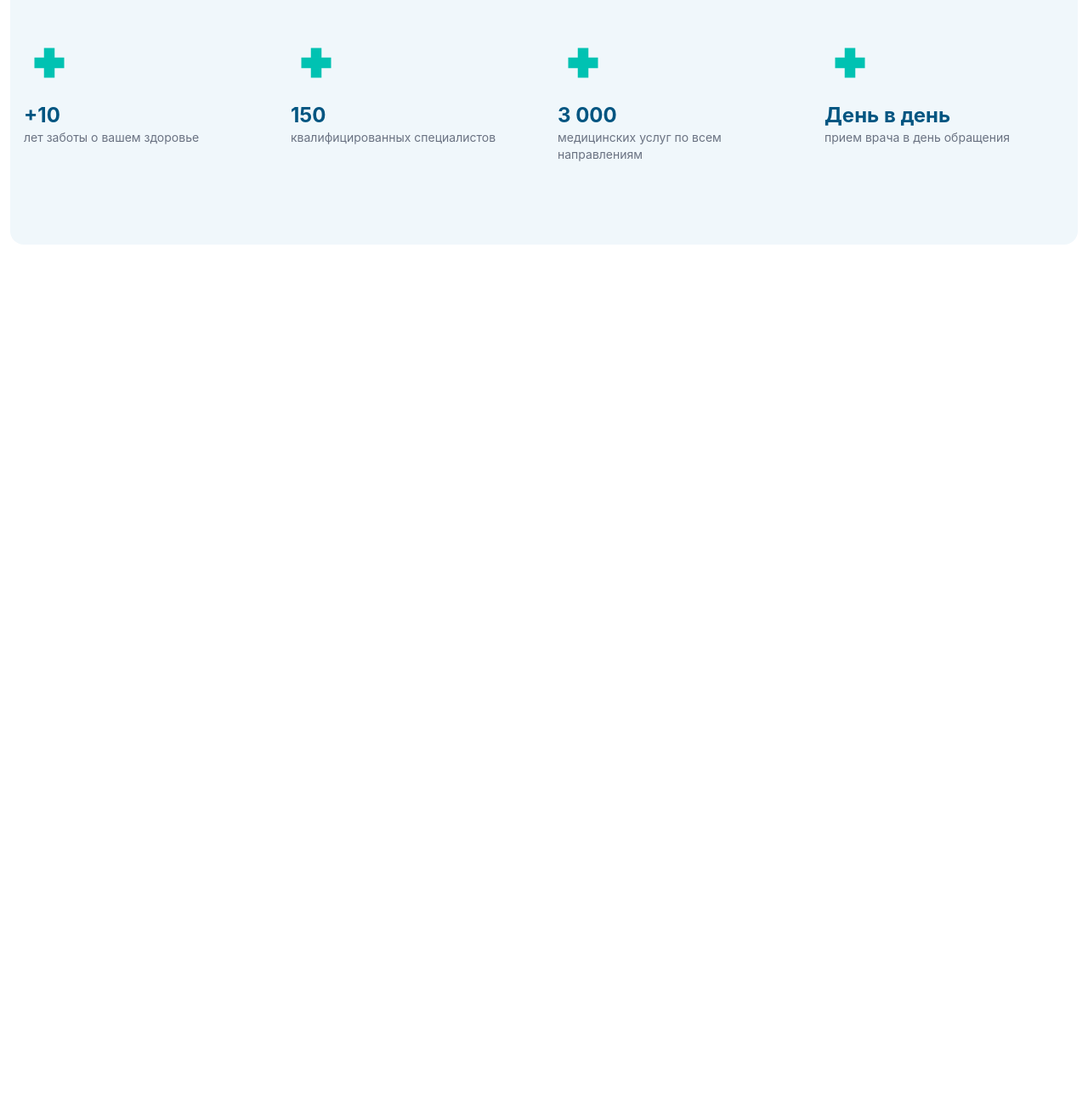
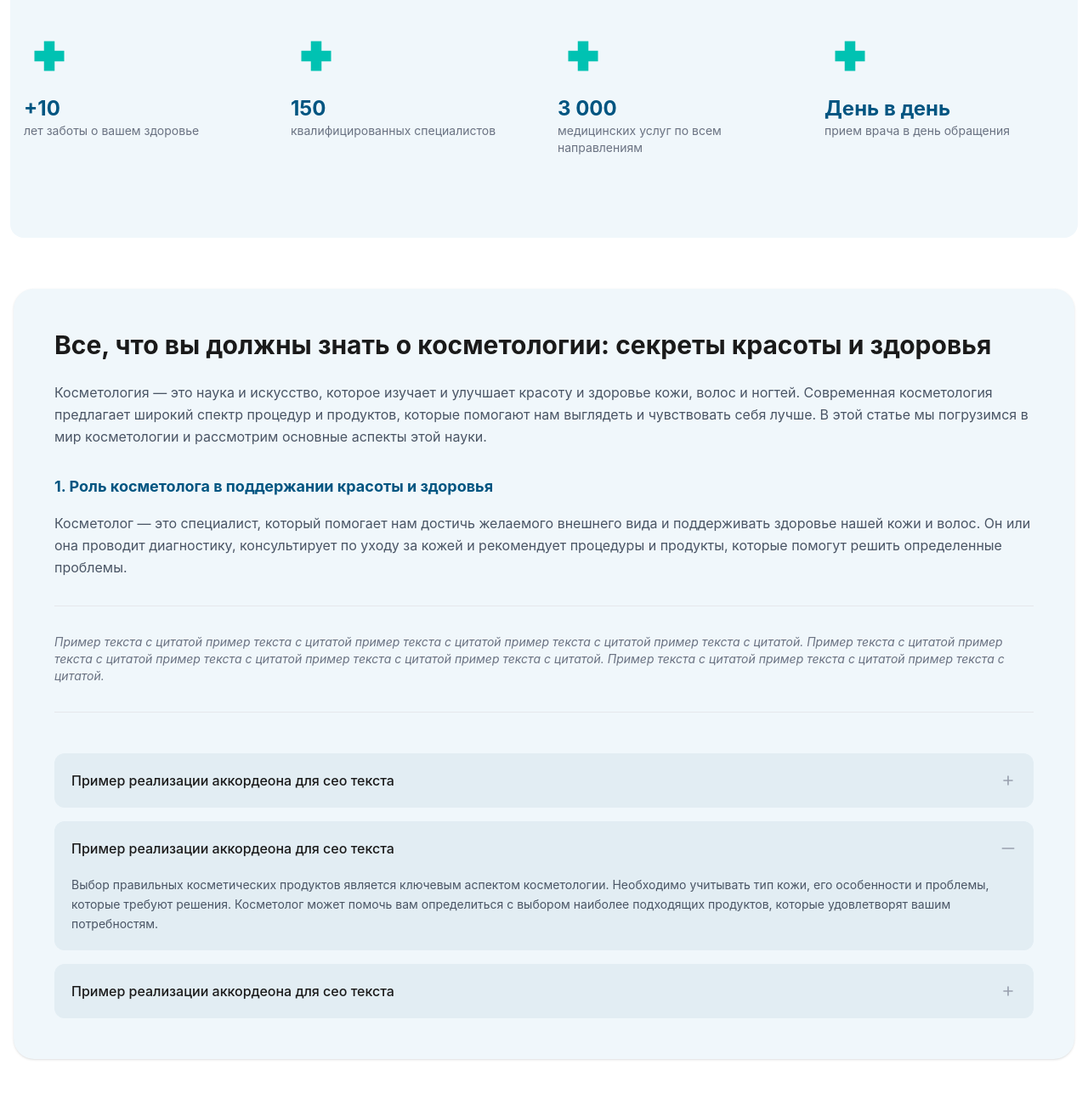
Before and after one commit to maga76/exam-week_4, a website: page src/page4.html in a window 1280 px wide. Shown: the part 1049-2336 px from the top of the page at 85% size. Before the commit the page ends 1349 px from the top, so only its background shows below. Drawn offline with nearby package versions, Linux system fonts and the light colour scheme; files that its build step writes are made by us from their sources.

Commit message:
section4

```diff
--- a/src/page4.html
+++ b/src/page4.html
@@ -112,18 +112,18 @@
     </section></div>
     <section class="w-full font-sans">
 
-      <div class="p-3">  <div class="max-w-[1400px] m-auto bg-[#005581] mt-[40px] mb-[40px] rounded-[5px] ">
+      <div class="p-2">  <div class="max-w-[1400px] m-auto bg-[#005581] mt-[40px] mb-[40px] rounded-[5px] ">
             <div class="lg:max-w-[1300px] mx-auto">
-                <div class="flex  text-white uppercase text-[13px] font-bold ">
+                <div class="flex  text-white uppercase text-[13px] font-bold  ">
                     <a href="#"
-                        class="py-6 px-10 bg-[#004a70] border-r border-white/10 flex items-center justify-center sm:justify-start h-[50px] mt-[8px] rounded-[2px]">
+                        class="py-6 px-10 bg-[#004a70] border-r border-white/10 flex items-center justify-center ">
                         Об услуге
                     </a>
                     <a href="#"
-                        class="py-6 px-10 border-r border-white/10 flex items-center justify-center sm:justify-start ">
+                        class="py-6 px-10 border-r border-white/10 flex items-center justify-center ">
                         Врачи
                     </a>
-                    <a href="#" class="py-6 px-10 flex items-center justify-center sm:justify-start  ">
+                    <a href="#" class="py-6 px-10 flex items-center justify-center   ">
                         Отзывы
                     </a>
                 </div>
@@ -185,6 +185,73 @@
             </div>
         </div>
     </section>
+
+<section class="w-full  py-12 px-4">
+    <div class="max-w-[1400px] mx-auto bg-[#f0f7fb] rounded-[24px] p-8 md:p-12 shadow-sm">
+
+
+        <h2 class="text-2xl md:text-3xl font-bold text-[#1a1a1a] mb-6 leading-tight">
+            Все, что вы должны знать о косметологии: секреты красоты и здоровья
+        </h2>
+
+        <p class="text-gray-600 text-sm md:text-base leading-relaxed mb-8">
+            Косметология — это наука и искусство, которое изучает и улучшает красоту и здоровье кожи, волос и ногтей. Современная косметология предлагает широкий спектр процедур и продуктов, которые помогают нам выглядеть и чувствовать себя лучше. В этой статье мы погрузимся в мир косметологии и рассмотрим основные аспекты этой науки.
+        </p>
+
+        <div class="mb-8">
+            <h3 class="text-[#005581] font-bold text-base md:text-lg mb-4">
+                1. Роль косметолога в поддержании красоты и здоровья
+            </h3>
+            <p class="text-gray-600 text-sm md:text-base leading-relaxed">
+                Косметолог — это специалист, который помогает нам достичь желаемого внешнего вида и поддерживать здоровье нашей кожи и волос. Он или она проводит диагностику, консультирует по уходу за кожей и рекомендует процедуры и продукты, которые помогут решить определенные проблемы.
+            </p>
+        </div>
+
+        <hr class="border-gray-200 mb-8">
+        <p class="text-gray-500 text-sm italic mb-8">
+            Пример текста с цитатой пример текста с цитатой пример текста с цитатой пример текста с цитатой пример текста с цитатой. Пример текста с цитатой пример текста с цитатой пример текста с цитатой пример текста с цитатой пример текста с цитатой. Пример текста с цитатой пример текста с цитатой пример текста с цитатой.
+        </p>
+        <hr class="border-gray-200 mb-12">
+
+
+        <div class="space-y-4">
+
+
+            <div class="bg-[#eaf4f9] rounded-xl overflow-hidden transition-all">
+                <button class="w-full flex items-center justify-between p-5 text-left text-[#1a1a1a] font-medium bg-[#e2edf3] transition-colors">
+                    <span class="text-sm md:text-base">Пример реализации аккордеона для сео текста</span>
+                    <svg class="w-5 h-5 text-gray-400" fill="none" stroke="currentColor" viewBox="0 0 24 24">
+                        <path stroke-linecap="round" stroke-linejoin="round" stroke-width="2" d="M12 6v6m0 0v6m0-6h6m-6 0H6"/>
+                    </svg>
+                </button>
+            </div>
+
+
+            <div class="bg-[#eaf4f9] rounded-xl overflow-hidden transition-all">
+                <button class="w-full flex items-center justify-between p-5 text-left text-[#1a1a1a] font-medium bg-[#e2edf3]">
+                    <span class="text-sm md:text-base">Пример реализации аккордеона для сео текста</span>
+                    <svg class="w-5 h-5 text-gray-400" fill="none" stroke="currentColor" viewBox="0 0 24 24">
+                        <path stroke-linecap="round" stroke-linejoin="round" stroke-width="2" d="M20 12H4"/>
+                    </svg>
+                </button>
+                <div class="p-5 pt-0 text-gray-600 text-sm leading-relaxed bg-[#e2edf3]">
+                    Выбор правильных косметических продуктов является ключевым аспектом косметологии. Необходимо учитывать тип кожи, его особенности и проблемы, которые требуют решения. Косметолог может помочь вам определиться с выбором наиболее подходящих продуктов, которые удовлетворят вашим потребностям.
+                </div>
+            </div>
+
+
+            <div class="bg-[#eaf4f9] rounded-xl overflow-hidden transition-all">
+                <button class="w-full flex items-center justify-between p-5 text-left text-[#1a1a1a] font-medium bg-[#e2edf3] transition-colors">
+                    <span class="text-sm md:text-base">Пример реализации аккордеона для сео текста</span>
+                    <svg class="w-5 h-5 text-gray-400" fill="none" stroke="currentColor" viewBox="0 0 24 24">
+                        <path stroke-linecap="round" stroke-linejoin="round" stroke-width="2" d="M12 6v6m0 0v6m0-6h6m-6 0H6"/>
+                    </svg>
+                </button>
+            </div>
+
+        </div>
+    </div>
+</section>
 </body>
 
 </html>
```
